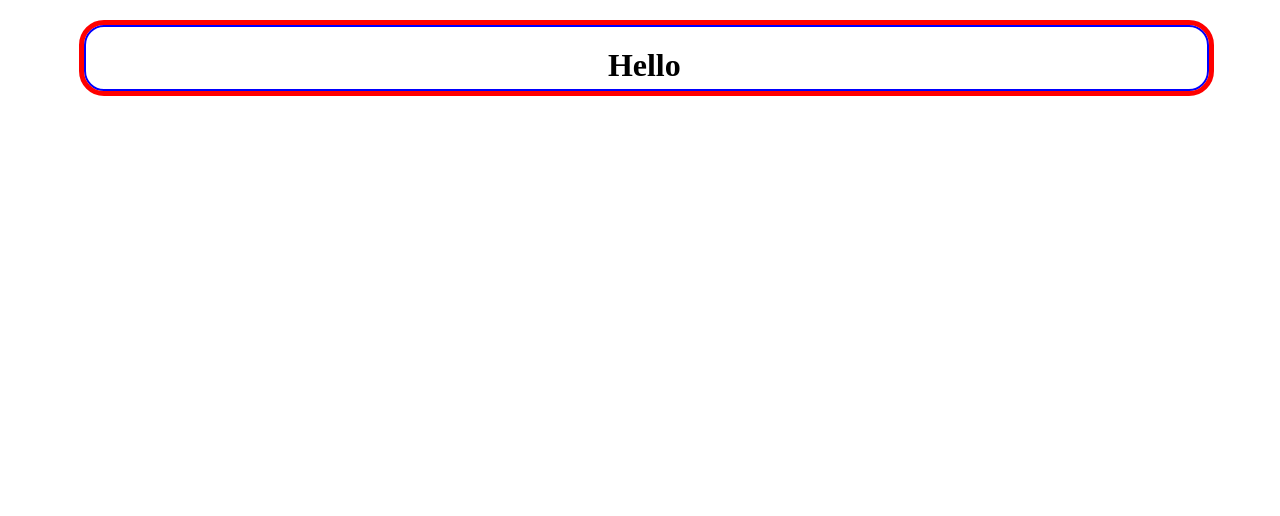
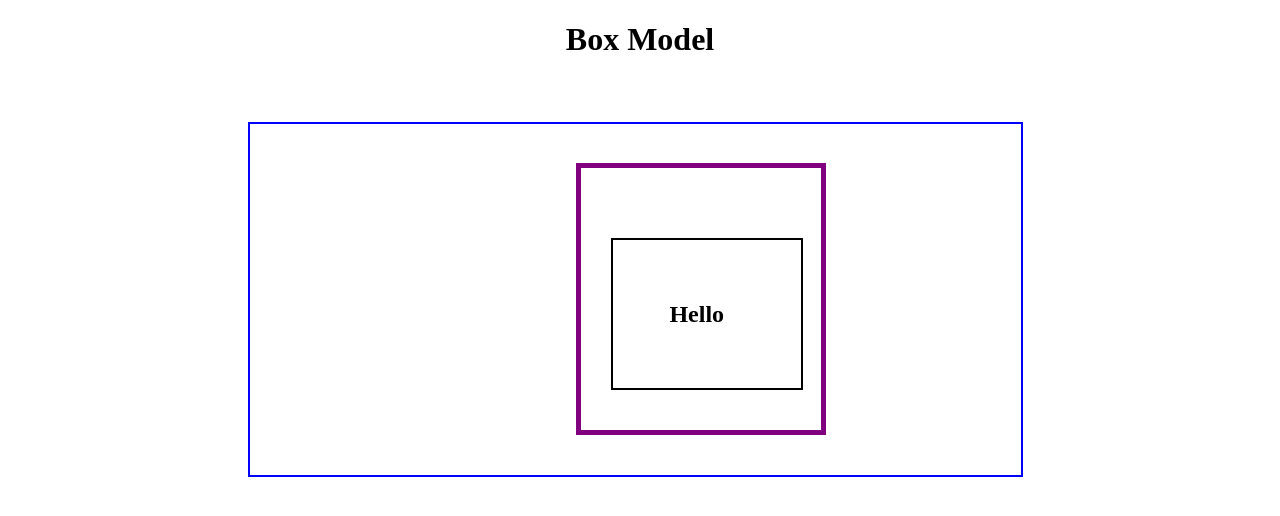
Before and after one commit to judymaina/journal, a plain HTML site: page practical.html in a window 1280 px wide. Drawn offline with Linux system fonts and the light colour scheme.

Commit message:
first commit

```diff
--- a/prac.css
+++ b/prac.css
@@ -1,11 +1,38 @@
-h1{
-    border-radius: 20px;
-    border-style: solid;
-    border-width: 2px;
-    border-color: blue;
-    outline: solid 5px red;
+.title{
     text-align: center;
-    padding: 20px;
-    padding: 20px 10px 5px 6px;
-    margin: 2% 5% 10% 6%;
 }
+.wainaina {
+    border: 2px solid blue;
+    width: 40%;
+    padding: 1% 1% 1% 20%;
+    margin: 15% 40% 70% 25%;
+    /* outline: solid blue; */
+    margin: 15%;
+    margin-left: 19%;
+    margin-top: 5%;
+    margin-bottom: 1%;
+
+
+}
+.wanjiru {
+    border: 2px solid purple;
+    width: 40%;
+    padding: 2% 10% 5% 20%;
+    margin: 30px ;
+    outline: solid purple;
+padding-top: 50px;
+padding-bottom: 20px;
+padding-left: 10px;
+margin-left: 15%;
+padding-right: 28px;
+
+}
+.judy {
+    border: 2px solid black;
+    width: 40%;
+    /* padding: 5% 15% 3% 10%; */
+    margin: 20px ;
+    /* outline: solid black; */
+    padding: 20% 25% 20% 28%;
+
+}
--- a/practical.html
+++ b/practical.html
@@ -5,10 +5,18 @@
     <meta http-equiv="X-UA-Compatible" content="IE=edge">
     <meta name="viewport" content="width=device-width, initial-scale=1.0">
     <title>Document</title>
+    <link rel="stylesheet" href="prac.css">
+
 </head>
 <body>
-    <h1>Hello</h1>
-    <link rel="stylesheet" href="prac.css">
+    <div class="title"><h1>Box Model</h1></div>
+        <div class="wainaina">
+            <div class="wanjiru">
+                <div class="judy">
+    <h2>Hello</h2>
+    </div>
+</div>
+</div>
 
 </body>
 </html>
```
Also changed, not shown: 1 other file.
